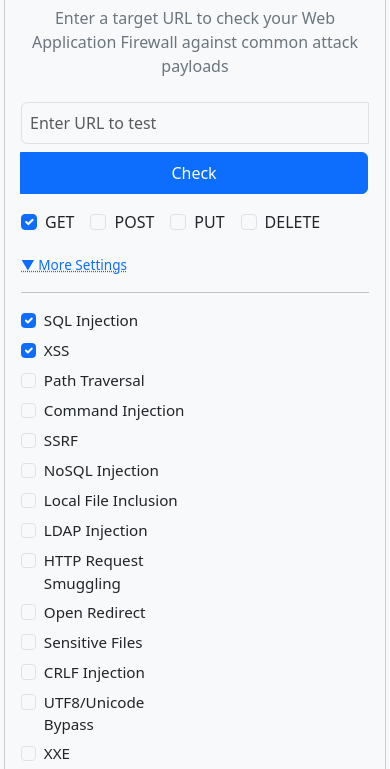
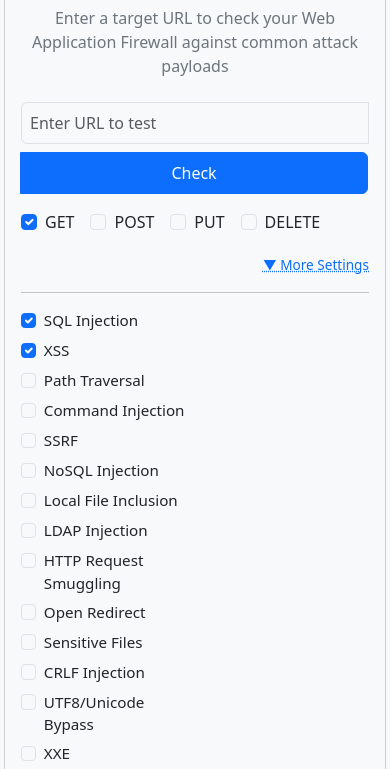
Before and after one commit to SecH0us3/waf-checker, a website: page app/src/static/index.html in a window 390 px wide. Shown: the part 52-821 px from the top of the page. Drawn offline with nearby package versions, Linux system fonts and the light colour scheme.

Commit message:
Reorganize method checkboxes layout and move More Settings button
Wrap method checkboxes in responsive flex container and relocate the
More Settings toggle button to align with the checkbox row for better
visual organization.

```diff
--- a/app/src/static/index.html
+++ b/app/src/static/index.html
@@ -53,6 +53,7 @@
 								<button type="button" id="checkBtn" class="btn btn-primary" onclick="fetchResults()">Check</button>
 							</div>
 							<div class="mb-3" id="methodCheckboxes">
+								<div class="d-flex gap-3 align-items-center justify-content-between flex-wrap">
 									<div class="d-flex gap-3 http-methods">
 										<div class="form-check">
 											<input class="form-check-input" type="checkbox" value="GET" id="methodGET" checked />
@@ -71,10 +72,13 @@
 											<label class="form-check-label" for="methodDELETE">DELETE</label>
 										</div>
 									</div>
+									<div class="ms-auto" style="text-align: right">
+										<button type="button" id="moreSettingsToggle" onclick="toggleMoreSettings()">▼ More Settings</button>
+									</div>
+								</div>
 							</div>
 							<!-- More Settings expandable panel -->
 							<div class="mb-3">
-								<button type="button" id="moreSettingsToggle" onclick="toggleMoreSettings()">▼ More Settings</button>
 								<div class="mt-3" id="moreSettingsPanel" style="display: none">
 									<div class="card">
 										<div class="mb-3">
```
Lines whose indentation alone changed are shown as unchanged.
